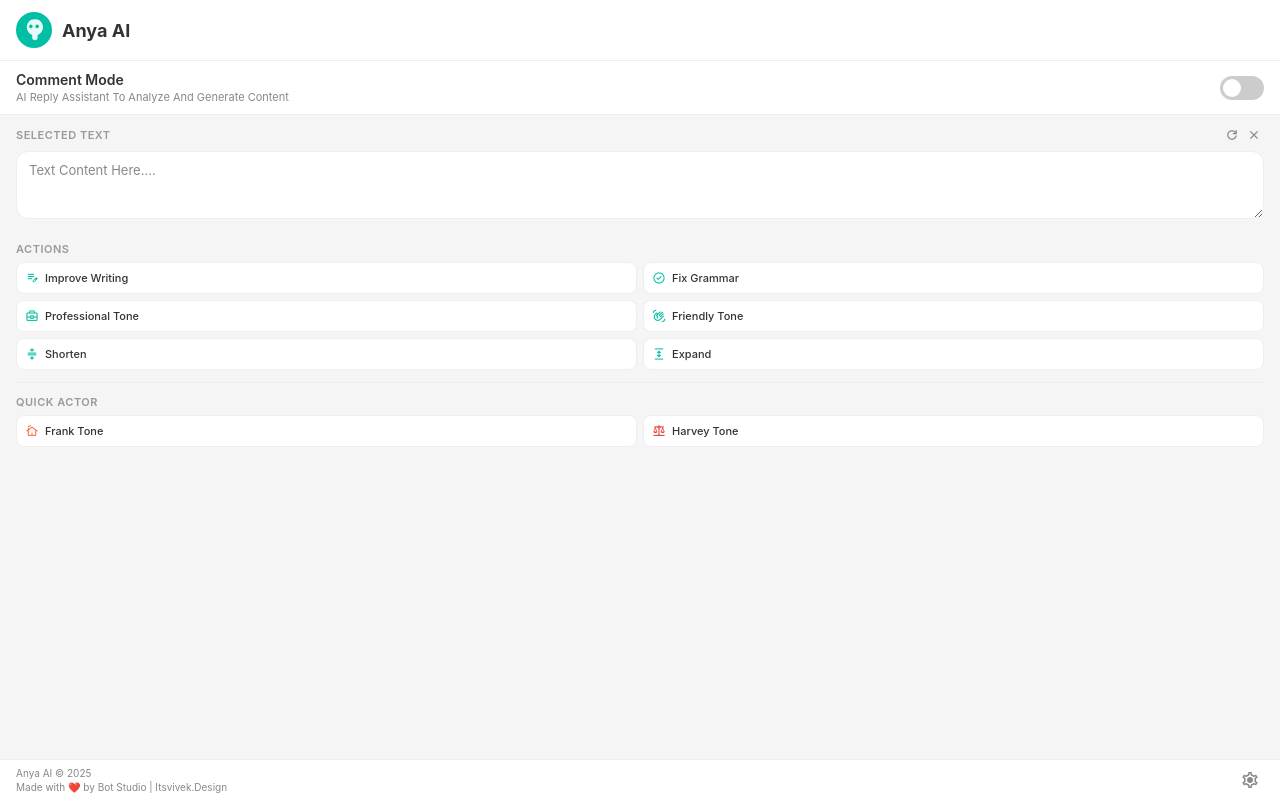
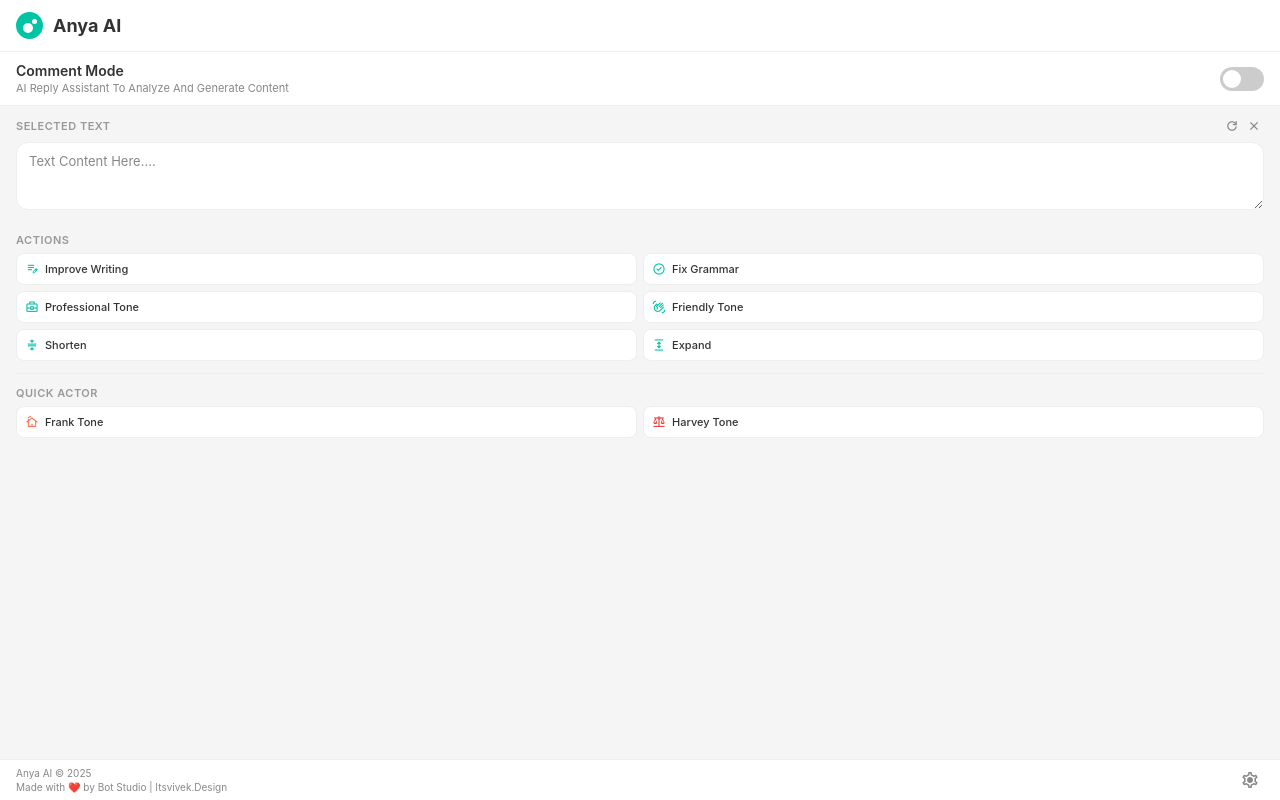
Before and after one commit to vivekrbot/Anya-AI, a website with bundled scripts: page src/sidepanel/sidepanel.html in a window 1280 px wide. Built offline with nearby package versions, Linux system fonts and the light colour scheme.

Commit message:
Logo-file Updates

```diff
--- a/src/sidepanel/sidepanel.html
+++ b/src/sidepanel/sidepanel.html
@@ -12,12 +12,7 @@
     <!-- Header -->
     <header class="header">
       <div class="header-logo">
-        <svg class="logo-icon" viewBox="0 0 40 40" width="36" height="36">
-          <circle cx="20" cy="20" r="20" fill="#00BFA5"/>
-          <path d="M20 8c-2 0-4 1-5.5 2.5C13 12 12 14.5 12 17c0 4 2.5 7 6 8.5v3c0 .8.3 1.5.8 2 .5.5 1.2.8 2 .8h.4c.8 0 1.5-.3 2-.8.5-.5.8-1.2.8-2v-3c3.5-1.5 6-4.5 6-8.5 0-2.5-1-5-2.5-6.5C26 9 24 8 22 8h-2z" fill="white" opacity="0.9"/>
-          <circle cx="16.5" cy="16" r="2" fill="#00BFA5"/>
-          <circle cx="23.5" cy="16" r="2" fill="#00BFA5"/>
-        </svg>
+       <img src="../assets/icons/icon.svg" alt="Anya AI Logo" class="logo-image">
         <span class="logo-text">Anya AI</span>
       </div>
     </header>
```
